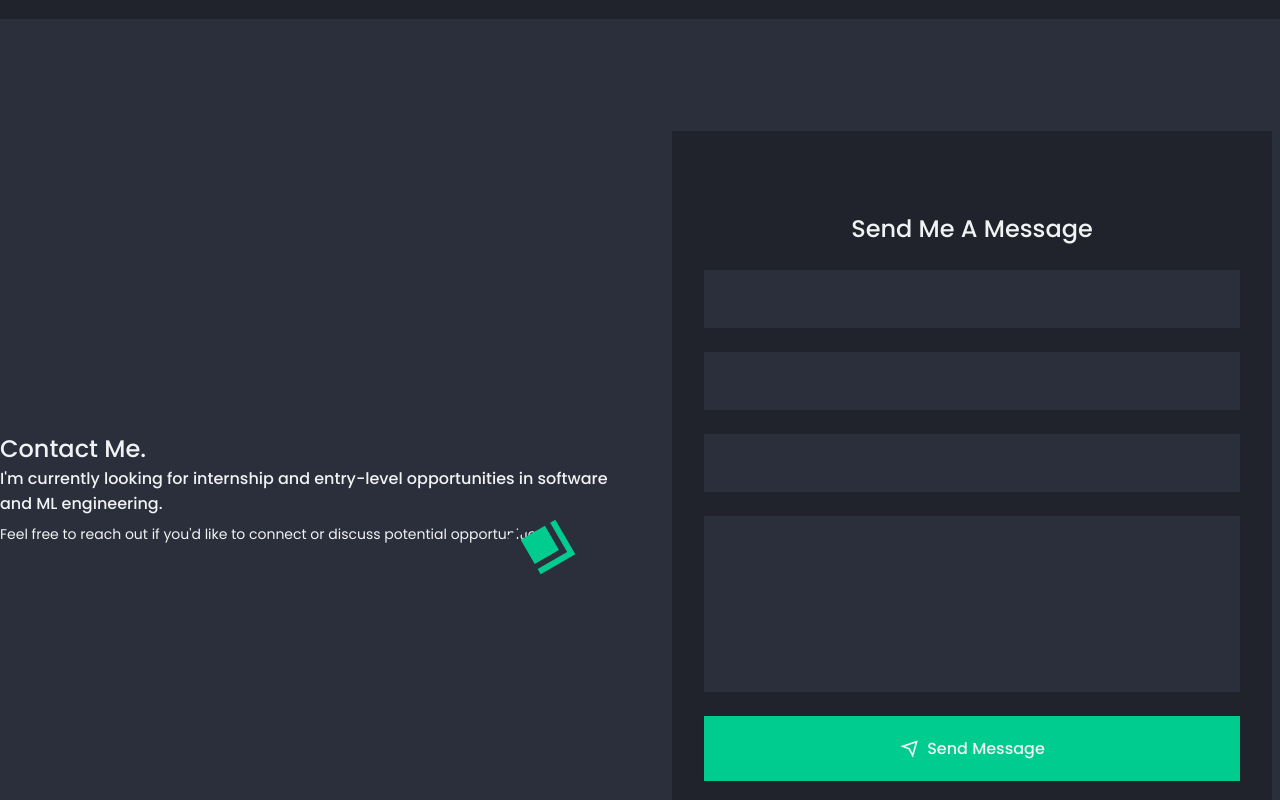
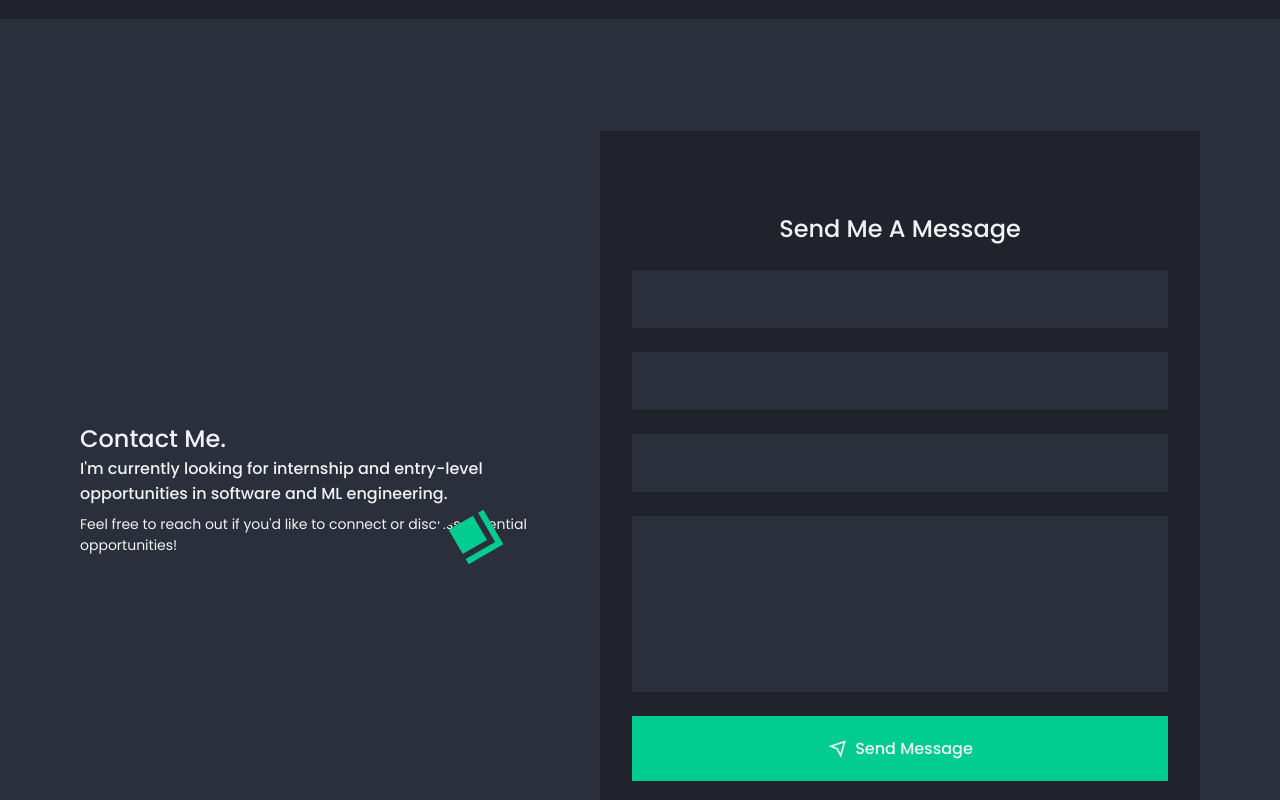
Before and after one commit to kailas-m/portfolio, a plain HTML site: page index.html in a window 1280 px wide. Shown: the part 3640-4440 px from the top of the page. Drawn offline with nearby package versions, Linux system fonts and the light colour scheme.

Commit message:
Fix contact section alignment

```diff
--- a/index.html
+++ b/index.html
@@ -385,7 +385,7 @@
 
       <!--==================== CONTACT ====================-->
       <section class="contact section" id="contact">
-         <div class="contact__container grid">
+         <div class="contact__container container grid">
             <div class="contact__data">
                <h2 class="section__title-2">
                   <span>Contact Me.</span>
```
